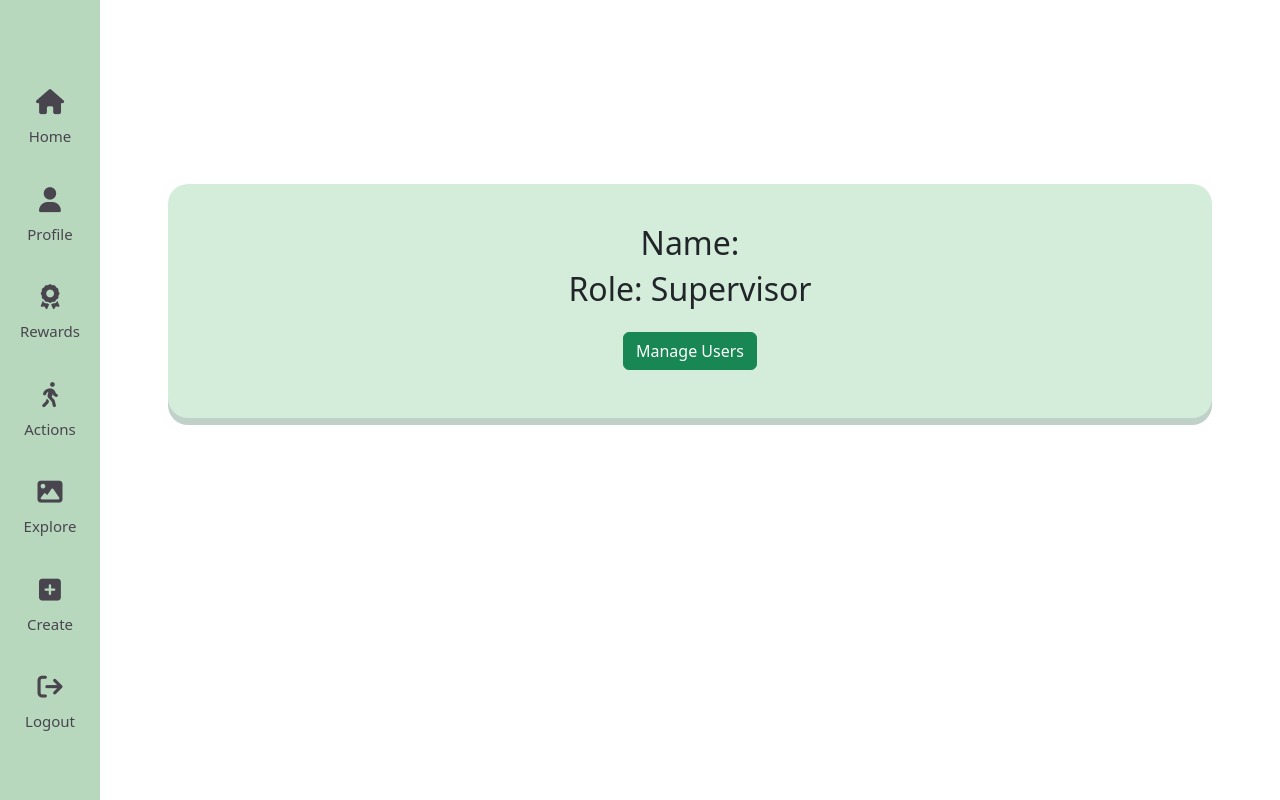
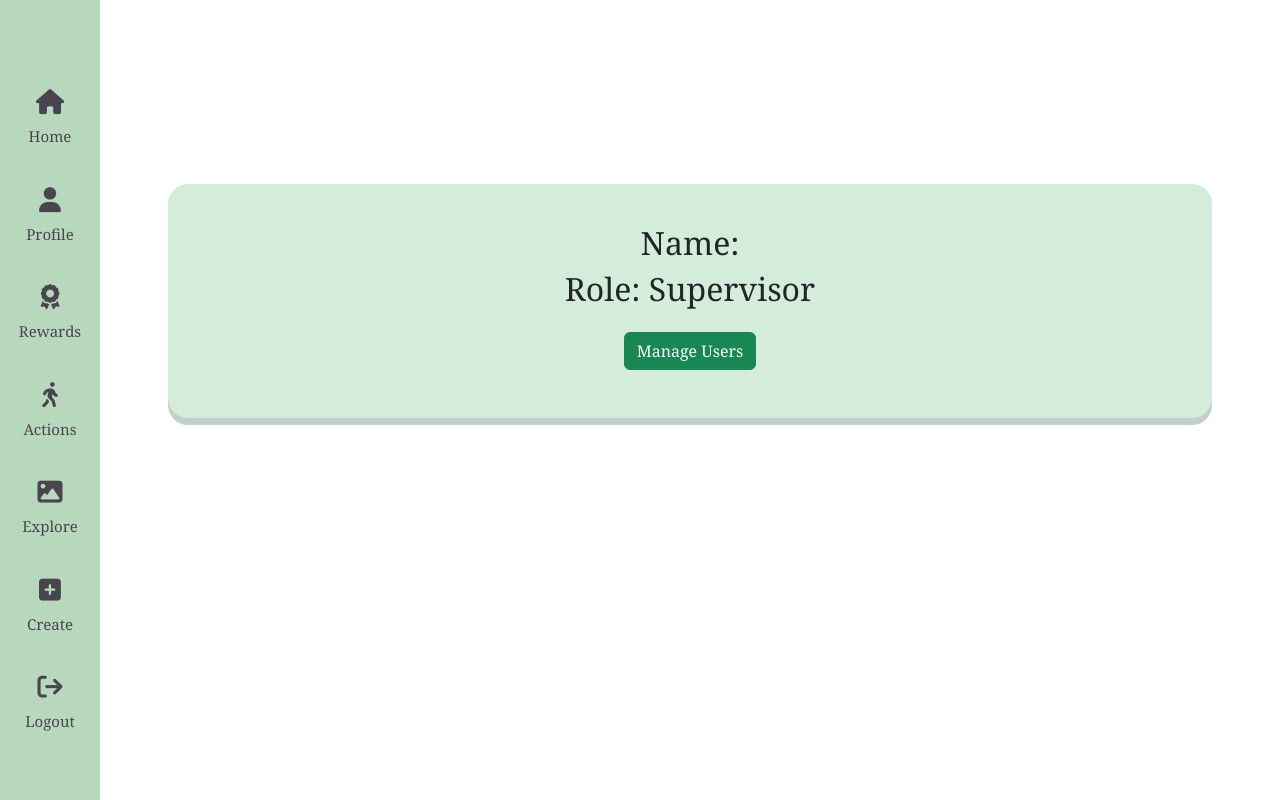
Before and after one commit to CSCI3356-Fall2024/Pixel-Pirates, a Django app: page /confirmation/ in a window 1280 px wide. Run offline with Django 5.2, Linux system fonts and the light colour scheme; the visitor is signed in with stand-in values (Sample User, id 1); data comes from the database, SQL or seed files in the repository; parts of the project's set-up code (start-up, migrations or seed data) failed here and were passed over; some libraries are stand-ins or nearby versions.

Commit message:
Consistent font

```diff
--- a/mainApp/static/styles/base.css
+++ b/mainApp/static/styles/base.css
@@ -1,5 +1,6 @@
 /* Sidebar styling */
 .sidenav {
+    font-family: Georgia;
     height: 100%;
     width: 100px;
     position: fixed;
--- a/mainApp/static/styles/style.css
+++ b/mainApp/static/styles/style.css
@@ -2,8 +2,8 @@
     box-sizing: border-box;
 }
 
-html, body {
-    font-family: "Helvetica Neue", Arial, sans-serif;
+html, body, form {
+    font-family: Georgia;
     margin: 0;
     padding: 0;
     height: 100%; /* Ensures full height for the content */
--- a/mainApp/templates/base.html
+++ b/mainApp/templates/base.html
@@ -3,6 +3,7 @@
 <html lang="en">
     <head>
         <meta charset="UTF-8">
+        <link rel="stylesheet" href="{% static 'styles/style.css' %}">
         <link rel="stylesheet" type="text/css" href="{% static 'styles/base.css' %}">
         <link rel="stylesheet" href="https://cdn.jsdelivr.net/npm/bootstrap@5.3.0/dist/css/bootstrap.min.css">
         <link href="https://cdn.jsdelivr.net/npm/bootstrap@5.3.0/dist/css/bootstrap.min.css" rel="stylesheet">
--- a/mainApp/templates/confirmation.html
+++ b/mainApp/templates/confirmation.html
@@ -9,6 +9,7 @@
     <meta charset="UTF-8" />
     <meta name="viewport" content="width=device-width, initial-scale=1.0" />
     <link rel= "stylesheet" type= "text/css" href= "../static/styles/confirmation.css">
+    <link rel= "stylesheet" type= "text/css" href= "../static/styles/style.css">
     <title>Confirmation</title>
 </head>
 
```
Also changed, not shown: mainApp/static/styles/actions.css (+0 -11 lines).
